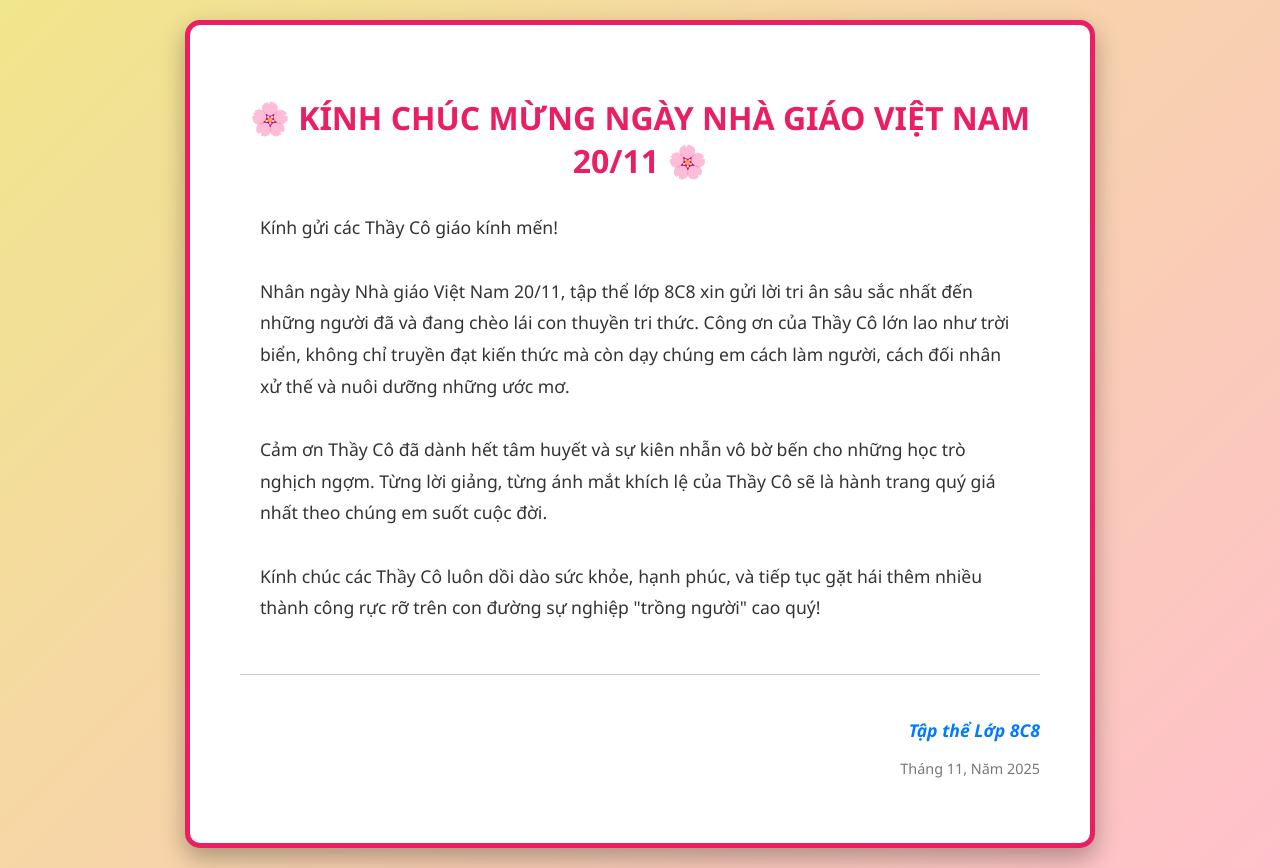
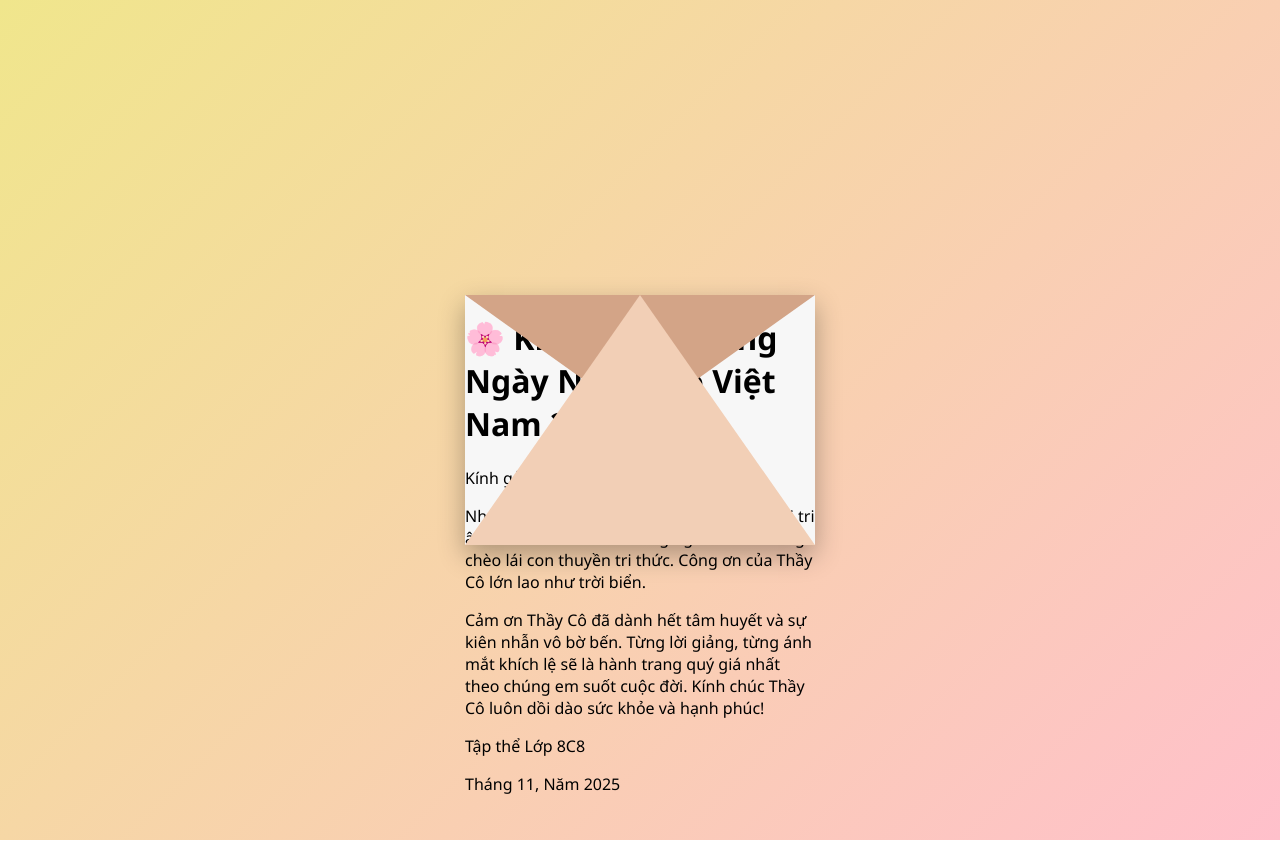
Before and after one commit to tbhg8/thiep-20-11, a plain HTML site: page index.html in a window 1280 px wide. After the commit the page ends 840 px from the top, so only its background shows below. Drawn offline with Linux system fonts and the light colour scheme.

Commit message:
Toi uu CSS va hoan thien ma nguon cho hieu ung mo thu

```diff
--- a/index.html
+++ b/index.html
@@ -3,29 +3,47 @@
 <head>
     <meta charset="UTF-8">
     <meta name="viewport" content="width=device-width, initial-scale=1.0">
-    <title>Kính Chúc Mừng 20/11 - Ngày Nhà Giáo Việt Nam</title>
+    <title>Kính Chúc Mừng 20/11 - Mở Thư Tri Ân</title>
     <link rel="stylesheet" href="style.css">
 </head>
 <body>
+    <div class="envelope-wrapper">
+        <div class="envelope">
+            <div class="envelope-flap"></div>
+
+            <div class="envelope-letter">
                 <div class="card">
                     <h1>🌸 Kính Chúc Mừng Ngày Nhà Giáo Việt Nam 20/11 🌸</h1>
                     <p class="message">
                         Kính gửi các Thầy Cô giáo kính mến!
-            <br><br>
-            Nhân ngày Nhà giáo Việt Nam 20/11, tập thể lớp 8C8 xin gửi lời tri ân sâu sắc nhất đến những người đã và đang chèo lái con thuyền tri thức. Công ơn của Thầy Cô lớn lao như trời biển, không chỉ truyền đạt kiến thức mà còn dạy chúng em cách làm người, cách đối nhân xử thế và nuôi dưỡng những ước mơ.
-            <br><br>
-            Cảm ơn Thầy Cô đã dành hết tâm huyết và sự kiên nhẫn vô bờ bến cho những học trò nghịch ngợm. Từng lời giảng, từng ánh mắt khích lệ của Thầy Cô sẽ là hành trang quý giá nhất theo chúng em suốt cuộc đời.
-            <br><br>
-            Kính chúc các Thầy Cô luôn dồi dào sức khỏe, hạnh phúc, và tiếp tục gặt hái thêm nhiều thành công rực rỡ trên con đường sự nghiệp "trồng người" cao quý!
+                    </p>
+                    <p class="message-body">
+                        Nhân ngày 20/11, tập thể lớp 8C8 xin gửi lời tri ân sâu sắc nhất đến những người đã và đang chèo lái con thuyền tri thức. Công ơn của Thầy Cô lớn lao như trời biển.
+                    </p>
+                    <p class="message-body">
+                        Cảm ơn Thầy Cô đã dành hết tâm huyết và sự kiên nhẫn vô bờ bến. Từng lời giảng, từng ánh mắt khích lệ sẽ là hành trang quý giá nhất theo chúng em suốt cuộc đời. Kính chúc Thầy Cô luôn dồi dào sức khỏe và hạnh phúc!
                     </p>
                     <div class="footer">
-            <p class="signature">
-                Tập thể Lớp 8C8
-            </p>
-            <p class="date">
-                Tháng 11, Năm 2025
-            </p>
+                        <p class="signature">Tập thể Lớp 8C8</p>
+                        <p class="date">Tháng 11, Năm 2025</p>
                     </div>
                 </div>
+            </div>
+
+            <div class="envelope-body"></div>
+        </div>
+
+        <p class="hint">Bấm vào thư để mở!</p>
+    </div>
+
+    <script>
+        document.addEventListener('DOMContentLoaded', function() {
+            const envelope = document.querySelector('.envelope-wrapper');
+            envelope.addEventListener('click', function() {
+                // Thêm/Xóa class 'open' khi nhấp chuột
+                envelope.classList.toggle('open');
+            });
+        });
+    </script>
 </body>
 </html>
--- a/style.css
+++ b/style.css
@@ -1,65 +1,55 @@
+/* RESET và Căn giữa */
 body {
-    /* Thiết lập font chữ và căn giữa thiệp */
     font-family: 'Segoe UI', Tahoma, Geneva, Verdana, sans-serif;
     display: flex;
+    flex-direction: column;
     justify-content: center;
     align-items: center;
-    /* Đảm bảo chiều cao tối thiểu để căn giữa theo chiều dọc */
     min-height: 100vh;
     margin: 0;
-    /* Tạo nền gradient nhẹ nhàng, ấm áp */
     background: linear-gradient(135deg, #f0e68c, #ffc0cb);
-    padding: 20px; /* Thêm padding cho body để thiệp không dính sát mép trên thiết bị nhỏ */
+    perspective: 1000px;
+    padding: 20px;
 }
 
-.card {
-    /* Thiết lập kích thước, màu nền và hiệu ứng cho thiệp */
-    background-color: white;
-    padding: 50px; /* Tăng khoảng đệm để nội dung không bị sát viền */
-    border-radius: 15px;
-    box-shadow: 0 10px 25px rgba(0, 0, 0, 0.3);
-    max-width: 800px; /* Tăng chiều rộng tối đa của thiệp từ 600px lên 800px */
-    text-align: center;
-    border: 5px solid #e91e63;
+/* -------------------- Cấu trúc Phong bì -------------------- */
+.envelope-wrapper {
+    width: 350px;
+    height: 250px;
+    position: relative;
+    cursor: pointer;
+    z-index: 10;
+    transition: transform 0.8s ease-in-out;
 }
 
-h1 {
-    /* Định dạng tiêu đề */
-    color: #e91e63;
-    font-size: 2em;
-    margin-bottom: 30px;
-    text-transform: uppercase;
-    font-weight: 700;
+.envelope {
+    position: absolute;
+    width: 100%;
+    height: 100%;
+    background-color: #f7f7f7;
+    box-shadow: 0 10px 25px rgba(0, 0, 0, 0.3);
 }
 
-.message {
-    /* Định dạng nội dung lời chúc */
-    font-size: 1.1em;
-    line-height: 1.8; /* Tăng line-height giúp dễ đọc hơn với lời chúc dài */
-    color: #333;
-    margin: 30px 0;
-    padding: 0 20px; /* Tăng padding ngang để lời chúc không quá sát lề */
-    text-align: left; /* Căn lề trái cho đoạn văn bản dài */
+/* Thân phong bì (Mặt sau) */
+.envelope-body {
+    position: absolute;
+    bottom: 0;
+    border-bottom: 250px solid #f2cfb6;
+    border-left: 175px solid transparent;
+    border-right: 175px solid transparent;
+    width: 0;
+    height: 0;
+    z-index: 2;
 }
 
-.footer {
-    margin-top: 50px; /* Tăng khoảng cách từ nội dung đến chữ ký */
-    border-top: 1px solid #ccc;
-    padding-top: 25px;
-    text-align: right; /* Đẩy chữ ký sang phải cho trang trọng */
-}
-
-.signature {
-    /* Chữ ký */
-    font-style: italic;
-    font-weight: bold;
-    color: #007bff;
-    font-size: 1.1em;
-}
-
-.date {
-    /* Ngày tháng */
-    font-size: 0.9em;
-    color: #777;
-    margin-top: 5px;
-}
+/* Nắp phong bì (Phần lật lên) */
+.envelope-flap {
+    position: absolute;
+    top: 0;
+    width: 0;
+    height: 0;
+    border-top: 125px solid #d3a487;
+    border-left: 175px solid transparent;
+    border-right: 175px solid transparent;
+    transform-origin: top;
+    transition: transform 0.8s ease-
```
Lines whose indentation alone changed are shown as unchanged.
